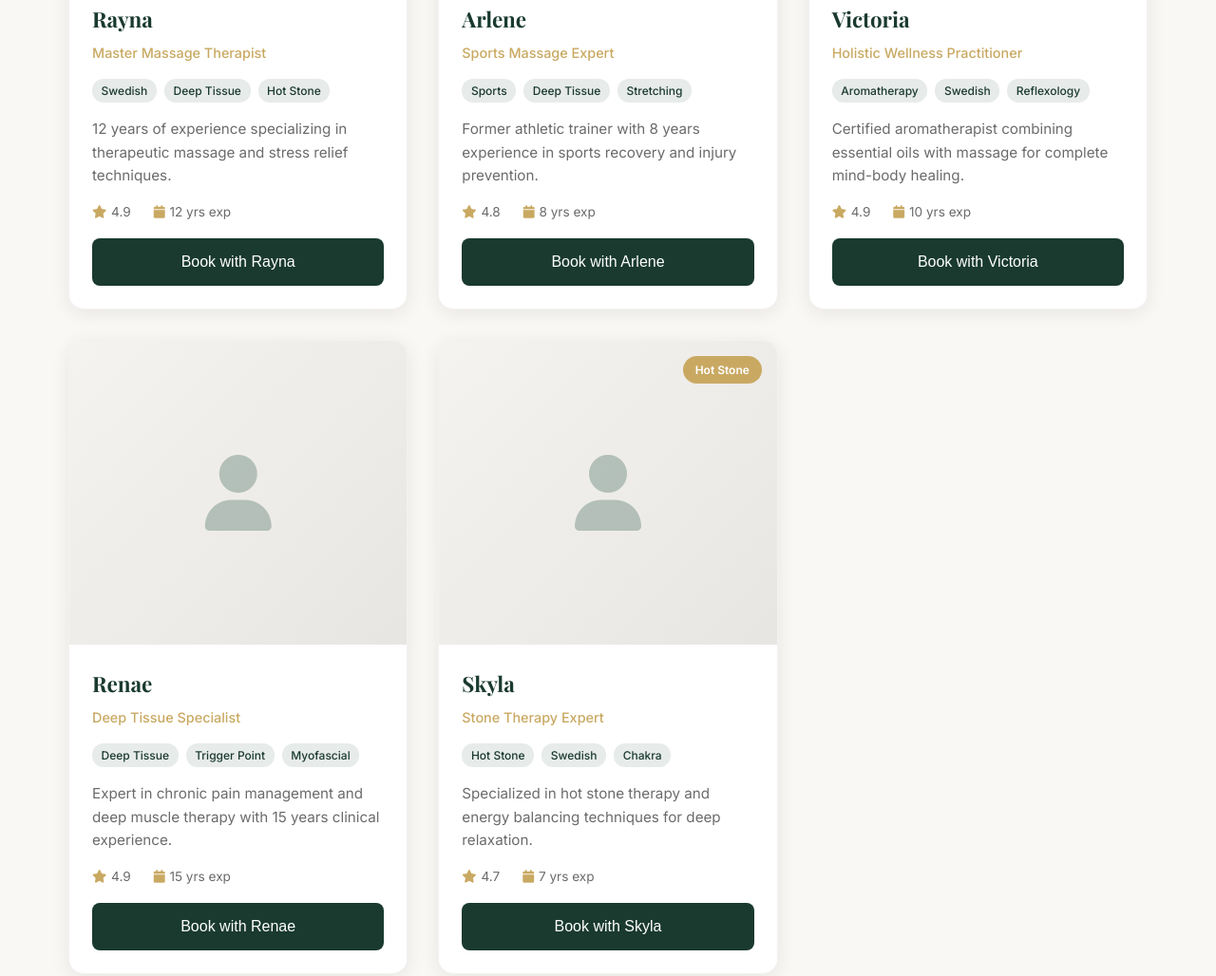
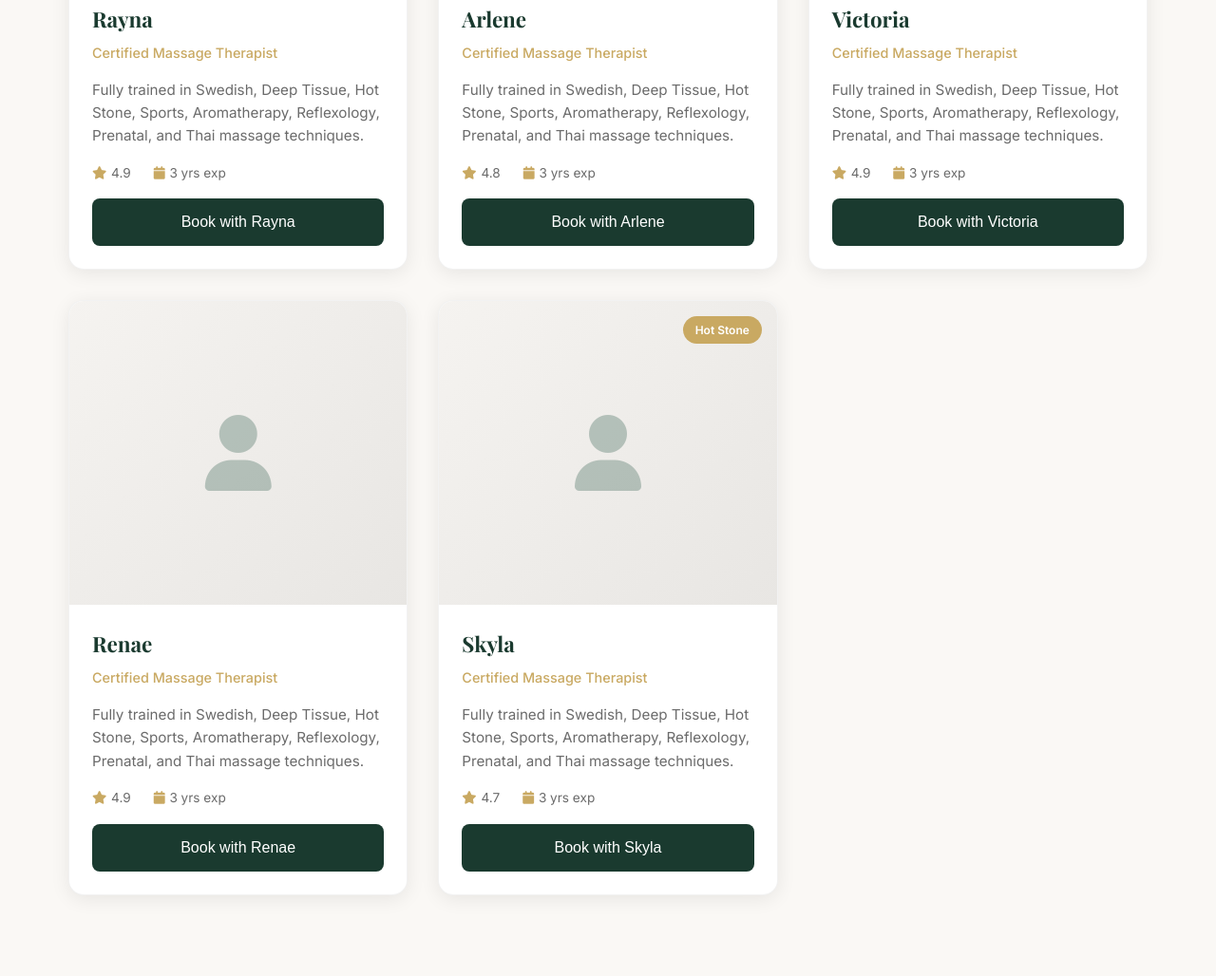
Before and after one commit to solalphax/harmony-wellness, a plain HTML site: page therapists.html in a window 1280 px wide. Shown: the part 917-1945 px from the top of the page at 95% size. Drawn offline with nearby package versions, Linux system fonts and the light colour scheme.

Commit message:
Update therapists.html

```diff
--- a/therapists.html
+++ b/therapists.html
@@ -251,22 +251,6 @@
             margin-bottom: 1rem;
         }
 
-        .therapist-specialties {
-            display: flex;
-            flex-wrap: wrap;
-            gap: 0.5rem;
-            margin-bottom: 1rem;
-        }
-
-        .specialty-tag {
-            background: rgba(26,58,47,0.1);
-            color: var(--primary);
-            padding: 0.2rem 0.6rem;
-            border-radius: 12px;
-            font-size: 0.75rem;
-            font-weight: 500;
-        }
-
         .therapist-bio {
             color: var(--text-muted);
             font-size: 0.95rem;
@@ -375,130 +359,116 @@
     <section class="therapists-section">
         <div class="section-header">
             <h2>Our Professional Team</h2>
-            <p>Each therapist brings unique expertise and healing touch</p>
+            <p>Each therapist is fully certified in all massage modalities</p>
         </div>
 
         <div class="therapists-grid">
-            <!-- ==================== EDIT IMAGES HERE ==================== -->
-            <!-- To change a photo: replace "images/rayna.jpg" with your image path -->
-            <!-- Example: src="images/rayna.jpg" or src="https://your-site.com/photo.jpg" -->
+
+            <!-- ==================== HOW TO ADD YOUR OWN IMAGES ==================== -->
+            <!--
+                STEP 1: Create a folder named "images" in the same folder as this HTML file.
+                STEP 2: Put your photos inside that folder. Name them exactly:
+                         rayna.jpg, arlene.jpg, victoria.jpg, renae.jpg, skyla.jpg
+                STEP 3: The code below will automatically load them.
+                STEP 4: If you want to use a different folder name or file type,
+                         just change the "src=" path below. Examples:
+                         - src="photos/rayna.png"
+                         - src="https://yourwebsite.com/rayna.jpg"
+                         - src="../assets/rayna.jpeg"
+            -->
+            <!-- ================================================================== -->
 
             <!-- Therapist 1: Rayna -->
             <div class="therapist-card" data-therapist="rayna">
                 <div class="therapist-image">
-                    <!-- EDIT IMAGE: Change src below to your photo path -->
-                    <img src="images/rayna.jpg" alt="Rayna - Master Massage Therapist" onerror="this.style.display='none'; this.parentElement.innerHTML='<i class=\'fas fa-user img-placeholder\'></i><span class=\'therapist-badge\'>Top Rated</span>';">
+                    <!-- CHANGE THIS SRC TO YOUR IMAGE PATH -->
+                    <img src="images/rayna.jpg" alt="Rayna" onerror="this.style.display='none'; this.parentElement.innerHTML='<i class=\'fas fa-user img-placeholder\'></i><span class=\'therapist-badge\'>Top Rated</span>';">
                     <span class="therapist-badge">Top Rated</span>
                 </div>
                 <div class="therapist-content">
                     <h3>Rayna</h3>
-                    <div class="therapist-title">Master Massage Therapist</div>
-                    <div class="therapist-specialties">
-                        <span class="specialty-tag">Swedish</span>
-                        <span class="specialty-tag">Deep Tissue</span>
-                        <span class="specialty-tag">Hot Stone</span>
-                    </div>
-                    <p class="therapist-bio">12 years of experience specializing in therapeutic massage and stress relief techniques.</p>
+                    <div class="therapist-title">Certified Massage Therapist</div>
+                    <p class="therapist-bio">Fully trained in Swedish, Deep Tissue, Hot Stone, Sports, Aromatherapy, Reflexology, Prenatal, and Thai massage techniques.</p>
                     <div class="therapist-stats">
                         <span><i class="fas fa-star"></i> 4.9</span>
-                        <span><i class="fas fa-calendar"></i> 12 yrs exp</span>
+                        <span><i class="fas fa-calendar"></i> 3 yrs exp</span>
                     </div>
-                    <button class="btn-book" onclick="bookWithTherapist('rayna', 'Rayna', 'Master Massage Therapist')">Book with Rayna</button>
+                    <button class="btn-book" onclick="bookWithTherapist('rayna', 'Rayna', 'Certified Massage Therapist')">Book with Rayna</button>
                 </div>
             </div>
 
             <!-- Therapist 2: Arlene -->
             <div class="therapist-card" data-therapist="arlene">
                 <div class="therapist-image">
-                    <!-- EDIT IMAGE: Change src below to your photo path -->
-                    <img src="images/arlene.jpg" alt="Arlene - Sports Massage Expert" onerror="this.style.display='none'; this.parentElement.innerHTML='<i class=\'fas fa-user img-placeholder\'></i><span class=\'therapist-badge\'>Sports Specialist</span>';">
+                    <!-- CHANGE THIS SRC TO YOUR IMAGE PATH -->
+                    <img src="images/arlene.jpg" alt="Arlene" onerror="this.style.display='none'; this.parentElement.innerHTML='<i class=\'fas fa-user img-placeholder\'></i><span class=\'therapist-badge\'>Sports Specialist</span>';">
                     <span class="therapist-badge">Sports Specialist</span>
                 </div>
                 <div class="therapist-content">
                     <h3>Arlene</h3>
-                    <div class="therapist-title">Sports Massage Expert</div>
-                    <div class="therapist-specialties">
-                        <span class="specialty-tag">Sports</span>
-                        <span class="specialty-tag">Deep Tissue</span>
-                        <span class="specialty-tag">Stretching</span>
-                    </div>
-                    <p class="therapist-bio">Former athletic trainer with 8 years experience in sports recovery and injury prevention.</p>
+                    <div class="therapist-title">Certified Massage Therapist</div>
+                    <p class="therapist-bio">Fully trained in Swedish, Deep Tissue, Hot Stone, Sports, Aromatherapy, Reflexology, Prenatal, and Thai massage techniques.</p>
                     <div class="therapist-stats">
                         <span><i class="fas fa-star"></i> 4.8</span>
-                        <span><i class="fas fa-calendar"></i> 8 yrs exp</span>
+                        <span><i class="fas fa-calendar"></i> 3 yrs exp</span>
                     </div>
-                    <button class="btn-book" onclick="bookWithTherapist('arlene', 'Arlene', 'Sports Massage Expert')">Book with Arlene</button>
+                    <button class="btn-book" onclick="bookWithTherapist('arlene', 'Arlene', 'Certified Massage Therapist')">Book with Arlene</button>
                 </div>
             </div>
 
             <!-- Therapist 3: Victoria -->
             <div class="therapist-card" data-therapist="victoria">
                 <div class="therapist-image">
-                    <!-- EDIT IMAGE: Change src below to your photo path -->
-                    <img src="images/victoria.jpg" alt="Victoria - Holistic Wellness Practitioner" onerror="this.style.display='none'; this.parentElement.innerHTML='<i class=\'fas fa-user img-placeholder\'></i><span class=\'therapist-badge\'>Aromatherapy</span>';">
+                    <!-- CHANGE THIS SRC TO YOUR IMAGE PATH -->
+                    <img src="images/victoria.jpg" alt="Victoria" onerror="this.style.display='none'; this.parentElement.innerHTML='<i class=\'fas fa-user img-placeholder\'></i><span class=\'therapist-badge\'>Aromatherapy</span>';">
                     <span class="therapist-badge">Aromatherapy</span>
                 </div>
                 <div class="therapist-content">
                     <h3>Victoria</h3>
-                    <div class="therapist-title">Holistic Wellness Practitioner</div>
-                    <div class="therapist-specialties">
-                        <span class="specialty-tag">Aromatherapy</span>
-                        <span class="specialty-tag">Swedish</span>
-                        <span class="specialty-tag">Reflexology</span>
-                    </div>
-                    <p class="therapist-bio">Certified aromatherapist combining essential oils with massage for complete mind-body healing.</p>
+                    <div class="therapist-title">Certified Massage Therapist</div>
+                    <p class="therapist-bio">Fully trained in Swedish, Deep Tissue, Hot Stone, Sports, Aromatherapy, Reflexology, Prenatal, and Thai massage techniques.</p>
                     <div class="therapist-stats">
                         <span><i class="fas fa-star"></i> 4.9</span>
-                        <span><i class="fas fa-calendar"></i> 10 yrs exp</span>
+                        <span><i class="fas fa-calendar"></i> 3 yrs exp</span>
                     </div>
-                    <button class="btn-book" onclick="bookWithTherapist('victoria', 'Victoria', 'Holistic Wellness Practitioner')">Book with Victoria</button>
+                    <button class="btn-book" onclick="bookWithTherapist('victoria', 'Victoria', 'Certified Massage Therapist')">Book with Victoria</button>
                 </div>
             </div>
 
             <!-- Therapist 4: Renae -->
             <div class="therapist-card" data-therapist="renae">
                 <div class="therapist-image">
-                    <!-- EDIT IMAGE: Change src below to your photo path -->
-                    <img src="images/renae.jpg" alt="Renae - Deep Tissue Specialist" onerror="this.style.display='none'; this.parentElement.innerHTML='<i class=\'fas fa-user img-placeholder\'></i>';">
+                    <!-- CHANGE THIS SRC TO YOUR IMAGE PATH -->
+                    <img src="images/renae.jpg" alt="Renae" onerror="this.style.display='none'; this.parentElement.innerHTML='<i class=\'fas fa-user img-placeholder\'></i>';">
                 </div>
                 <div class="therapist-content">
                     <h3>Renae</h3>
-                    <div class="therapist-title">Deep Tissue Specialist</div>
-                    <div class="therapist-specialties">
-                        <span class="specialty-tag">Deep Tissue</span>
-                        <span class="specialty-tag">Trigger Point</span>
-                        <span class="specialty-tag">Myofascial</span>
-                    </div>
-                    <p class="therapist-bio">Expert in chronic pain management and deep muscle therapy with 15 years clinical experience.</p>
+                    <div class="therapist-title">Certified Massage Therapist</div>
+                    <p class="therapist-bio">Fully trained in Swedish, Deep Tissue, Hot Stone, Sports, Aromatherapy, Reflexology, Prenatal, and Thai massage techniques.</p>
                     <div class="therapist-stats">
                         <span><i class="fas fa-star"></i> 4.9</span>
-                        <span><i class="fas fa-calendar"></i> 15 yrs exp</span>
+                        <span><i class="fas fa-calendar"></i> 3 yrs exp</span>
                     </div>
-                    <button class="btn-book" onclick="bookWithTherapist('renae', 'Renae', 'Deep Tissue Specialist')">Book with Renae</button>
+                    <button class="btn-book" onclick="bookWithTherapist('renae', 'Renae', 'Certified Massage Therapist')">Book with Renae</button>
                 </div>
             </div>
 
             <!-- Therapist 5: Skyla -->
             <div class="therapist-card" data-therapist="skyla">
                 <div class="therapist-image">
-                    <!-- EDIT IMAGE: Change src below to your photo path -->
-                    <img src="images/skyla.jpg" alt="Skyla - Stone Therapy Expert" onerror="this.style.display='none'; this.parentElement.innerHTML='<i class=\'fas fa-user img-placeholder\'></i><span class=\'therapist-badge\'>Hot Stone</span>';">
+                    <!-- CHANGE THIS SRC TO YOUR IMAGE PATH -->
+                    <img src="images/skyla.jpg" alt="Skyla" onerror="this.style.display='none'; this.parentElement.innerHTML='<i class=\'fas fa-user img-placeholder\'></i><span class=\'therapist-badge\'>Hot Stone</span>';">
                     <span class="therapist-badge">Hot Stone</span>
                 </div>
                 <div class="therapist-content">
                     <h3>Skyla</h3>
-                    <div class="therapist-title">Stone Therapy Expert</div>
-                    <div class="therapist-specialties">
-                        <span class="specialty-tag">Hot Stone</span>
-                        <span class="specialty-tag">Swedish</span>
-                        <span class="specialty-tag">Chakra</span>
-                    </div>
-                    <p class="therapist-bio">Specialized in hot stone therapy and energy balancing techniques for deep relaxation.</p>
+                    <div class="therapist-title">Certified Massage Therapist</div>
+                    <p class="therapist-bio">Fully trained in Swedish, Deep Tissue, Hot Stone, Sports, Aromatherapy, Reflexology, Prenatal, and Thai massage techniques.</p>
                     <div class="therapist-stats">
                         <span><i class="fas fa-star"></i> 4.7</span>
-                        <span><i class="fas fa-calendar"></i> 7 yrs exp</span>
+                        <span><i class="fas fa-calendar"></i> 3 yrs exp</span>
                     </div>
-                    <button class="btn-book" onclick="bookWithTherapist('skyla', 'Skyla', 'Stone Therapy Expert')">Book with Skyla</button>
+                    <button class="btn-book" onclick="bookWithTherapist('skyla', 'Skyla', 'Certified Massage Therapist')">Book with Skyla</button>
                 </div>
             </div>
 
```
